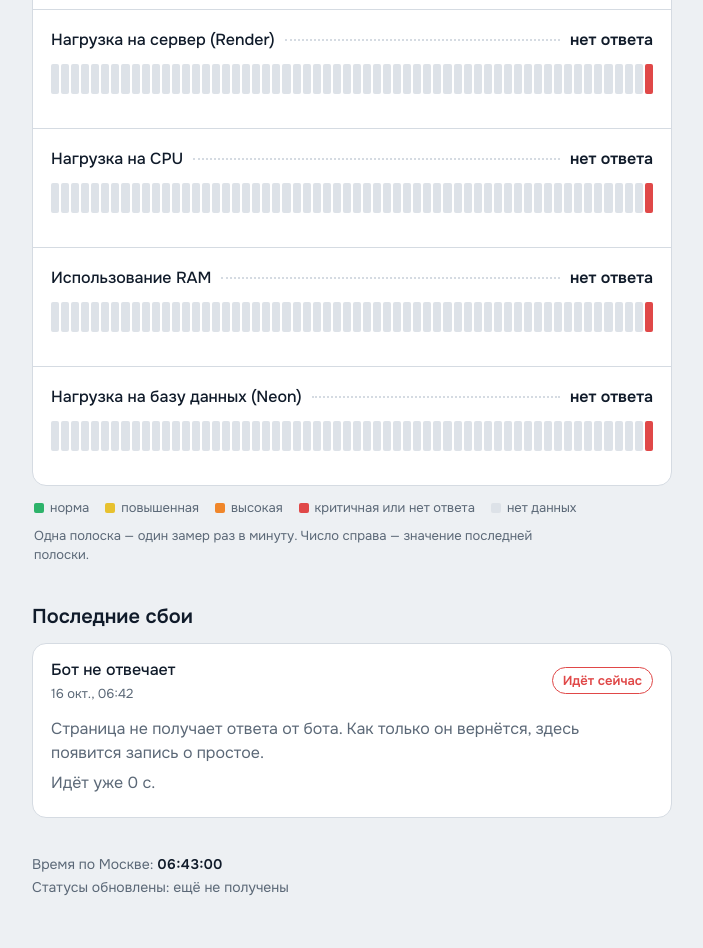
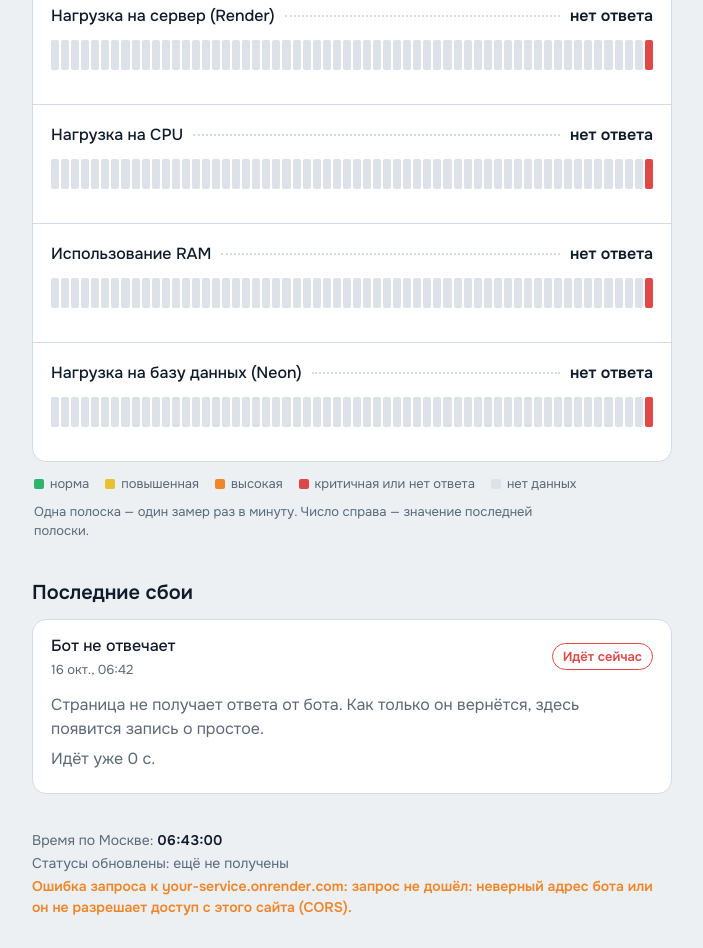
Before and after one commit to phoneraybot/phonesite.github.io, a plain HTML site: page index.html in a window 1280 px wide. Shown: the part 795-1743 px from the top of the page, without its empty margins (288-991 px from the left). Drawn offline with Linux system fonts and the light colour scheme; no server answers; a web font is replaced by a local one.

Commit message:
Add files via upload

```diff
--- a/index.html
+++ b/index.html
@@ -198,6 +198,7 @@
   <footer>
     <p>Время по Москве: <strong id="clock">—</strong></p>
     <p>Статусы обновлены: <span id="updated">—</span></p>
+    <p id="err" class="stale" hidden></p>
   </footer>
 </main>
 
@@ -206,7 +207,7 @@
 
 // ── Настройки ────────────────────────────────────────────────────────────
 // Адрес /status вашего бота на Render:
-const STATUS_URL = "https://phonebot-jyma.onrender.com/status";
+const STATUS_URL = "https://YOUR-SERVICE.onrender.com/status";
 const REFRESH_MS = 15000;     // как часто обновлять данные
 const BARS = 60;              // полосок в каждой шкале (так же задано в боте)
 const FIRST_TIMEOUT = 25000;  // первый запрос ждём дольше: Render может «просыпаться»
@@ -262,6 +263,7 @@ let data = null;          // последний успешный ответ
 let failures = 0;         // сколько запросов подряд не удалось
 let firstLoad = true;
 let downSince = null;
+let lastError = "";       // почему не удалось получить данные (для подвала)
 let seq = 0;              // номер запроса: ответ на устаревший запрос (старый период) отбрасываем
 
 try { const r = Number(localStorage.getItem("ps_range")); if ([1, 6, 12, 24].includes(r)) range = r; } catch (_) {}
@@ -360,8 +362,11 @@ async function load() {
     const res = await fetch(STATUS_URL + "?range=" + range, { signal: ctrl.signal, cache: "no-store" });
     if (!res.ok) throw new Error("HTTP " + res.status);
     fresh = await res.json();
-  } catch (_) {
+  } catch (e) {
     failed = true;
+    lastError = e && e.name === "AbortError" ? "бот не ответил за " + Math.round((firstLoad ? FIRST_TIMEOUT : TIMEOUT) / 1000) + " с"
+      : e && String(e.message).startsWith("HTTP") ? "сервер ответил ошибкой (" + e.message + ")"
+      : "запрос не дошёл: неверный адрес бота или он не разрешает доступ с этого сайта (CORS)";
   } finally {
     clearTimeout(timer);
   }
@@ -401,6 +406,9 @@ function updateNote() {
 
 // ── Заголовок состояния ──────────────────────────────────────────────────
 function summary() {
+  if (STATUS_URL.includes("YOUR-SERVICE")) {
+    return { lvl: 3, head: "Не указан адрес бота", lead: "В файле index.html в строке STATUS_URL всё ещё стоит заглушка. Впишите адрес бота на Render и загрузите файл заново." };
+  }
   if (failures > 0) {
     return { lvl: 3, head: "Бот не отвечает",
       lead: "Сервер бота недоступен: скорее всего, он перезапускается или у Render неполадки. Команды в Telegram пока не сработают, обычно это проходит за несколько минут." };
@@ -491,6 +499,15 @@ function renderIncidents() {
 }
 
 function renderFooter() {
+  const err = $("err");
+  if (failures > 0 && lastError) {
+    let host = STATUS_URL;
+    try { host = new URL(STATUS_URL).host; } catch (_) {}
+    err.textContent = "Ошибка запроса к " + host + ": " + lastError + ".";
+    err.hidden = false;
+  } else {
+    err.hidden = true;
+  }
   const u = $("updated");
   u.textContent = "";
   if (!data) { u.textContent = "ещё не получены"; return; }
```
